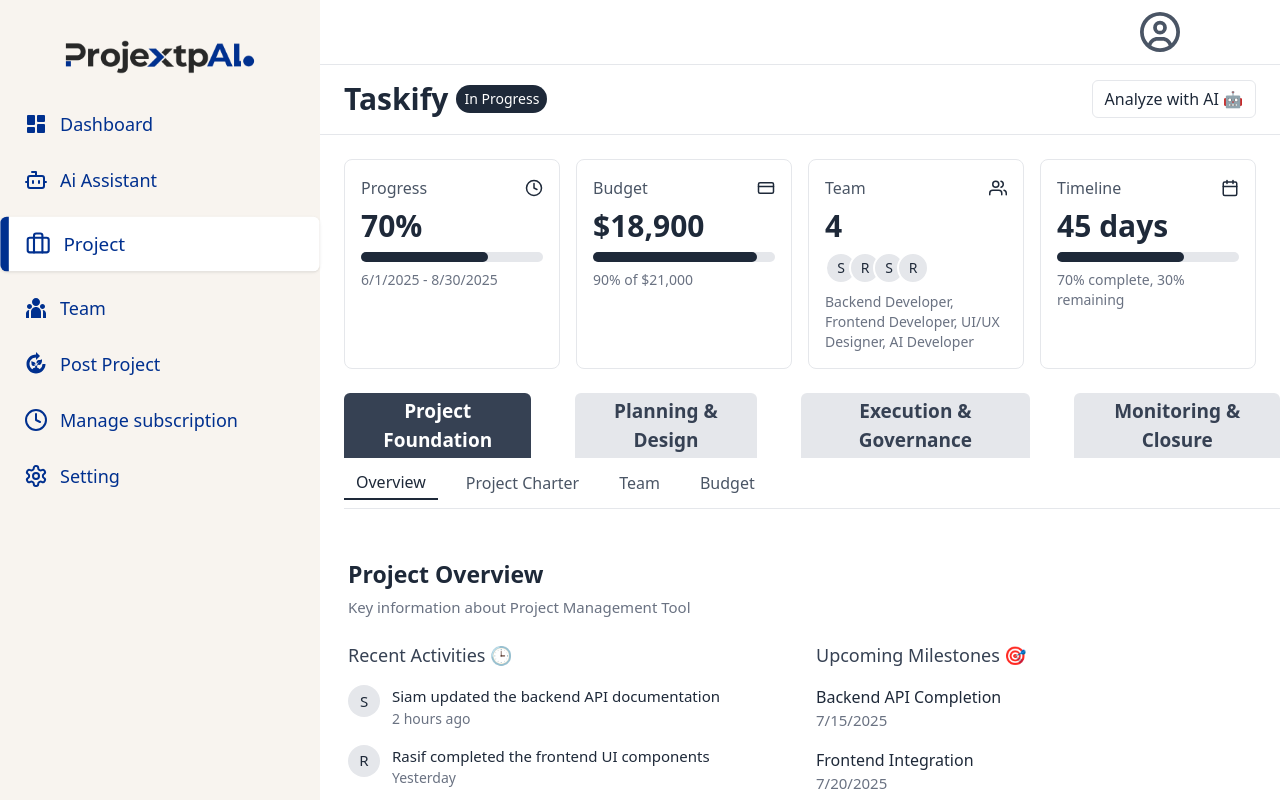
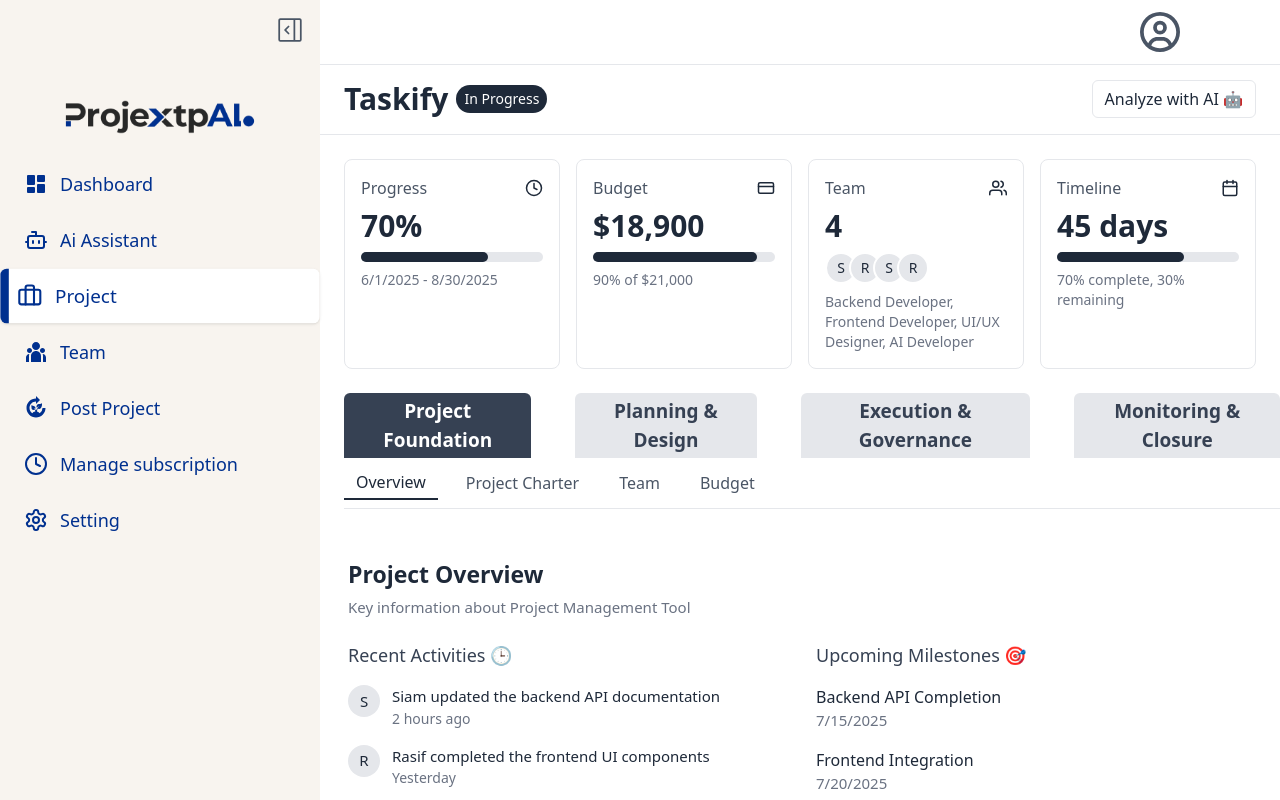
Before and after one commit to MohammedRasif/Sloukile, a React (Vite) app: page /dashboard/ProjectDetails in a window 1280 px wide. Built offline with nearby package versions, Linux system fonts and the light colour scheme; no server answers.

Commit message:
modify some new

```diff
--- a/src/component/DashboardLayout/DashboardLayout.jsx
+++ b/src/component/DashboardLayout/DashboardLayout.jsx
@@ -1,45 +1,61 @@
 import { Outlet } from "react-router-dom";
 import { useState } from "react";
-import { Menu, X } from "lucide-react"; // Sidebar Toggle Icons
+import { GoSidebarCollapse, GoSidebarExpand } from "react-icons/go";
+
 import DashboardNavbar from "../DashboardNavbar/DashboardNavbar";
 import DashboardSidebar from "../DashboardSidebar/DashboardSidebar";
 
 const DashboardLayout = () => {
     const [isSidebarOpen, setIsSidebarOpen] = useState(true);
 
+    const toggleSidebar = () => {
+        setIsSidebarOpen(!isSidebarOpen);
+    };
+
     return (
         <div className="flex h-screen">
             {/* Sidebar */}
             <div
-                className={`bg-[#f5efe8af] dark:bg-[#1E232E] h-full fixed ease-in-out ${isSidebarOpen ? "w-[320px]" : "w-16"
-                    }`}
+                className={`bg-[#f5efe8af] dark:bg-[#1E232E] h-full fixed transition-all duration-300 ease-in-out ${
+                    isSidebarOpen ? "w-[320px]" : "w-18"
+                }`}
             >
-                <div className="h-full flex flex-col justify-between">
+                <div className="h-full flex flex-col">
+                    {/* Toggle Button */}
+                    <button
+                        onClick={toggleSidebar}
+                        className="p-4 flex justify-end"
+                    >
+                        {isSidebarOpen ? (
+                            <GoSidebarExpand className="h-7 w-7 text-gray-600 dark:text-gray-300 cursor-pointer" />
+                        ) : (
+                            <GoSidebarCollapse className="h-7 w-7 text-gray-600 dark:text-gray-300 cursor-pointer mb-9" />
+                        )}
+                    </button>
                     {/* Sidebar Content */}
-                    <DashboardSidebar />
-
-
+                    <DashboardSidebar isSidebarOpen={isSidebarOpen} />
                 </div>
             </div>
 
             {/* Main Content Area */}
             <div
-                className={`flex flex-col  ${isSidebarOpen ? "ml-[320px] w-[calc(100%-320px)]" : "ml-16 w-[calc(100%-64px)]"
-                    }`}
+                className={`flex flex-col transition-all duration-300 ease-in-out ${
+                    isSidebarOpen ? "ml-[320px] w-[calc(100%-320px)]" : "ml-18 w-[calc(100%-72px)]"
+                }`}
             >
                 {/* Navbar - Fixed & Only Navbar BG White */}
                 <div
-                    className="fixed top-0 z-50 bg-white dark:bg-[#1E232E]    w-full border-b border-gray-200 dark:border-gray-600 "
+                    className="fixed top-0 z-50 bg-white dark:bg-[#1E232E] w-full border-b border-gray-200 dark:border-gray-600 transition-all duration-300 ease-in-out"
                     style={{
-                        left: isSidebarOpen ? "320px" : "64px",
-                        width: isSidebarOpen ? "calc(100%-320px)" : "calc(100%-64px)",
+                        left: isSidebarOpen ? "320px" : "72px",
+                        width: isSidebarOpen ? "calc(100%-320px)" : "calc(100%-72px)",
                     }}
                 >
                     <DashboardNavbar />
                 </div>
 
                 {/* Outlet (Main Content) */}
-                <div className="h-full mt-16 overflow-auto bg-white dark:bg-[#252c3b]  ">
+                <div className="h-full mt-16 overflow-auto bg-white dark:bg-[#252c3b]">
                     <Outlet />
                 </div>
             </div>
--- a/src/component/DashboardSidebar/DashboardSidebar.jsx
+++ b/src/component/DashboardSidebar/DashboardSidebar.jsx
@@ -1,128 +1,104 @@
 import { NavLink, useLocation } from "react-router-dom";
-import img from "../Navbar/image 3.png";
-import img1 from "../Navbar/Group (2).png";
-import { Bot, Briefcase, Clock, Settings, Users } from "lucide-react";
+import img from "../Navbar/image 3.png"; // Ensure correct path
+import img1 from "../Navbar/Group (2).png"; // Ensure correct path
+import { Bot, Briefcase, Clock, Settings } from "lucide-react";
 import { BiSolidDashboard } from "react-icons/bi";
 import { useDarkMode } from "../../context/ThemeContext";
-import { RiPassPendingLine, RiTeamFill } from "react-icons/ri";
-import { GoAlertFill } from "react-icons/go";
-import { LuCircleFadingPlus } from "react-icons/lu";
+import { RiTeamFill } from "react-icons/ri";
 import { MdCompost } from "react-icons/md";
 
-const DashboardSidebar = () => {
+const DashboardSidebar = ({ isSidebarOpen }) => {
     const location = useLocation();
-  const isProjectActive = location.pathname.startsWith('/dashboard/Project');
-  const { darkMode, setDarkMode } = useDarkMode();
-
+    const isProjectActive = location.pathname.startsWith("/dashboard/Project");
+    const { darkMode } = useDarkMode();
 
     // Common NavLink styling function
     const navLinkStyle = (isActive) => `
-    flex items-center gap-3 px-6 py-3  relative
+        flex items-center gap-3 px-4 py-3 relative transition-all duration-200 group
         ${isActive
-      ? 'bg-white shadow-sm text-[#00308F] rounded-md m-2 scale-105 before:absolute before:left-0 before:top-0 before:h-full before:w-2 before:bg-[#00308F] before:rounded-l-md'
-      : 'hover:bg-gray-100 hover:text-[#00308F] rounded-md mr-3'
+            ? "bg-white shadow-sm text-[#00308F] rounded-md scale-105 before:absolute before:left-0 before:top-0 before:h-full before:w-2 before:bg-[#00308F] before:rounded-l-md"
+            : "hover:bg-gray-100 hover:text-[#00308F] rounded-md"
         }
+        ${isSidebarOpen ? "justify-start" : "justify-center"}
     `;
 
     return (
-    <div className="text-[#00308F] dark:text-white">
+        <div className="text-[#00308F] dark:text-white flex flex-col h-full">
+            <div className="flex items-center justify-center pt-10 pb-6">
+                {isSidebarOpen && (
                     <NavLink to="/">
-        <div className="flex items-center justify-center pt-10 pb-6">
-          <div>
                         <img
                             src={darkMode ? img1 : img}
                             alt="Logo"
-              className="h-[30px] sm:h-[80px] md:h-[34px] w-auto"
+                            className="h-[34px] w-auto"
                         />
+                    </NavLink>
+                )}
             </div>
-        </div>
-      </NavLink>
-      <div className="flex flex-col gap-1">
-
+            <div className="flex flex-col gap-1 px-2">
                 <NavLink
                     to="/dashboard"
                     end
                     className={({ isActive }) => navLinkStyle(isActive)}
                 >
                     <BiSolidDashboard className="h-6 w-6 transition-transform duration-200 group-hover:scale-110" />
-          <h1 className="text-lg font-medium transition-transform duration-200 group-hover:scale-105">Dashboard</h1>
+                    {isSidebarOpen && (
+                        <h1 className="text-lg font-medium transition-transform duration-200 group-hover:scale-108">Dashboard</h1>
+                    )}
                 </NavLink>
-        {/* <NavLink
-          to="/dashboard/createProject"
-          end
-          className={({ isActive }) => navLinkStyle(isActive)}
-        >
-          <LuCircleFadingPlus className="h-6 w-6 transition-transform duration-200 group-hover:scale-110" />
-          <h1 className="text-lg font-medium transition-transform duration-200 group-hover:scale-105">Create Project</h1>
-        </NavLink> */}
                 <NavLink
                     to="/dashboard/chat"
                     className={({ isActive }) => navLinkStyle(isActive)}
                 >
                     <Bot className="h-6 w-6 transition-transform duration-200 group-hover:scale-110" />
-          <h1 className="text-lg font-medium transition-transform duration-200 group-hover:scale-105">Ai Assistant</h1>
+                    {isSidebarOpen && (
+                        <h1 className="text-lg font-medium transition-transform duration-200 group-hover:scale-108">Ai Assistant</h1>
+                    )}
                 </NavLink>
-
                 <NavLink
                     to="/dashboard/Project"
                     className={() => navLinkStyle(isProjectActive)}
                 >
                     <Briefcase className="h-6 w-6 transition-transform duration-200 group-hover:scale-110" />
-          <h1 className="text-lg font-medium transition-transform duration-200 group-hover:scale-105">Project</h1>
+                    {isSidebarOpen && (
+                        <h1 className="text-lg font-medium transition-transform duration-200 group-hover:scale-108">Project</h1>
+                    )}
                 </NavLink>
-
-        {/* <NavLink
-          to="/dashboard/planing"
-          className={({ isActive }) => navLinkStyle(isActive)}
-        >
-          <Users className="h-6 w-6 transition-transform duration-200 group-hover:scale-110" />
-          <h1 className="text-lg font-medium transition-transform duration-200 group-hover:scale-105">Planing</h1>
-        </NavLink> */}
                 <NavLink
                     to="/dashboard/team"
                     className={({ isActive }) => navLinkStyle(isActive)}
                 >
                     <RiTeamFill className="h-6 w-6 transition-transform duration-200 group-hover:scale-110" />
-          <h1 className="text-lg font-medium transition-transform duration-200 group-hover:scale-105">Team</h1>
+                    {isSidebarOpen && (
+                        <h1 className="text-lg font-medium transition-transform duration-200 group-hover:scale-108">Team</h1>
+                    )}
                 </NavLink>
-
-        {/* <NavLink
-          to="/dashboard/taskProgress"
-          className={({ isActive }) => navLinkStyle(isActive)}
-        >
-          <RiPassPendingLine className="h-6 w-6 transition-transform duration-200 group-hover:scale-110" />
-          <h1 className="text-lg font-medium transition-transform duration-200 group-hover:scale-105">Task Progress</h1>
-        </NavLink> */}
                 <NavLink
                     to="/dashboard/post_project"
                     className={({ isActive }) => navLinkStyle(isActive)}
                 >
                     <MdCompost className="h-6 w-6 transition-transform duration-200 group-hover:scale-110" />
-          <h1 className="text-lg font-medium transition-transform duration-200 group-hover:scale-105">Post Project</h1>
+                    {isSidebarOpen && (
+                        <h1 className="text-lg font-medium transition-transform duration-200 group-hover:scale-108">Post Project</h1>
+                    )}
                 </NavLink>
-
-        {/* <NavLink
-          to="/dashboard/risks"
-          className={({ isActive }) => navLinkStyle(isActive)}
-        >
-          <GoAlertFill className="h-6 w-6 transition-transform duration-200 group-hover:scale-110" />
-          <h1 className="text-lg font-medium transition-transform duration-200 group-hover:scale-105">Risks</h1>
-        </NavLink> */}
-
                 <NavLink
                     to="/dashboard/manageSubscription"
                     className={({ isActive }) => navLinkStyle(isActive)}
                 >
                     <Clock className="h-6 w-6 transition-transform duration-200 group-hover:scale-110" />
-          <h1 className="text-lg font-medium transition-transform duration-200 group-hover:scale-105">Manage subscription</h1>
+                    {isSidebarOpen && (
+                        <h1 className="text-lg font-medium transition-transform duration-200 group-hover:scale-108">Manage subscription</h1>
+                    )}
                 </NavLink>
-
                 <NavLink
                     to="/dashboard/setting"
                     className={({ isActive }) => navLinkStyle(isActive)}
                 >
                     <Settings className="h-6 w-6 transition-transform duration-200 group-hover:scale-110" />
-          <h1 className="text-lg font-medium transition-transform duration-200 group-hover:scale-105">Setting</h1>
+                    {isSidebarOpen && (
+                        <h1 className="text-lg font-medium transition-transform duration-200 group-hover:scale-108">Setting</h1>
+                    )}
                 </NavLink>
             </div>
         </div>
```
Lines whose indentation alone changed are shown as unchanged.
